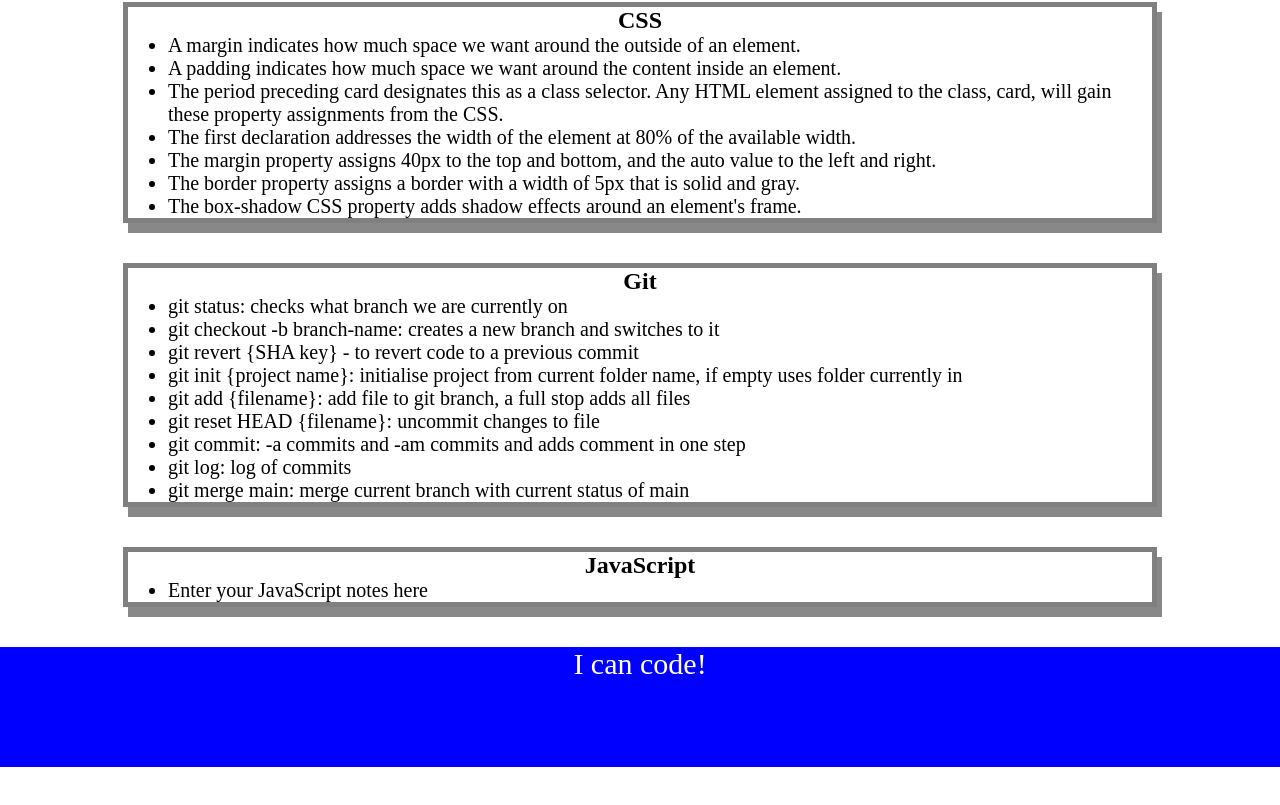
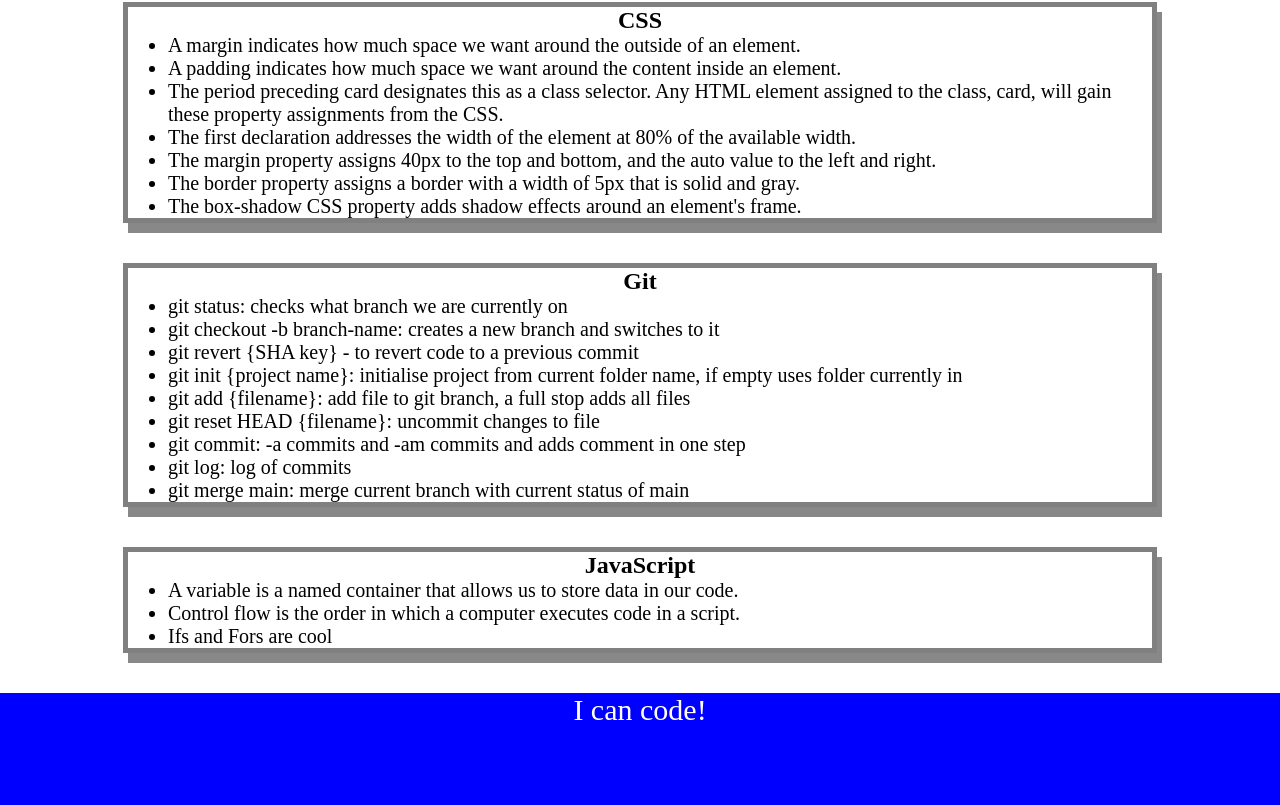
Before and after one commit to LapworthAaron/prework-study-guide, a plain HTML site: page index.html in a window 1280 px wide. Shown: the part 327-1132 px from the top of the page. Before the commit the page ends 1094 px from the top, so only its background shows below. Drawn offline with Linux system fonts and the light colour scheme; a script that the page names is missing.

Commit message:
further added to js file and html

```diff
--- a/index.html
+++ b/index.html
@@ -55,7 +55,9 @@
       <section class="card" id="javascript-section">
         <h2>JavaScript</h2>
         <ul>
-          <li>Enter your JavaScript notes here</li>
+          <li>A variable is a named container that allows us to store data in our code.</li>
+          <li>Control flow is the order in which a computer executes code in a script.</li>
+          <li>Ifs and Fors are cool</li>
         </ul>
       </section>
     </main>
```
